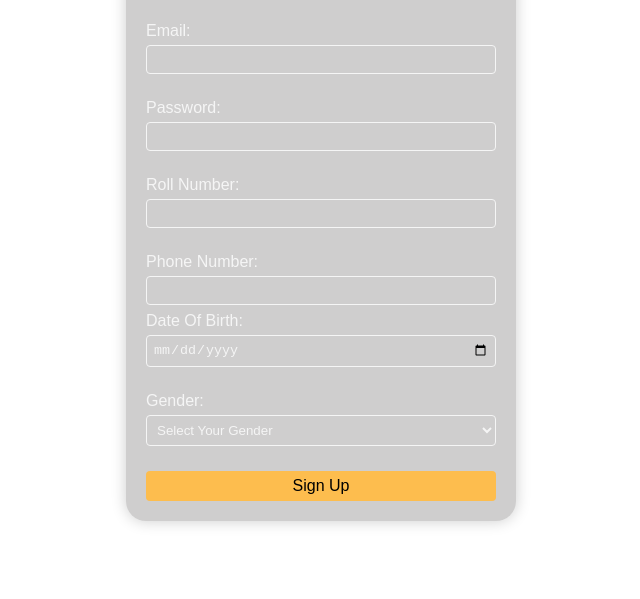
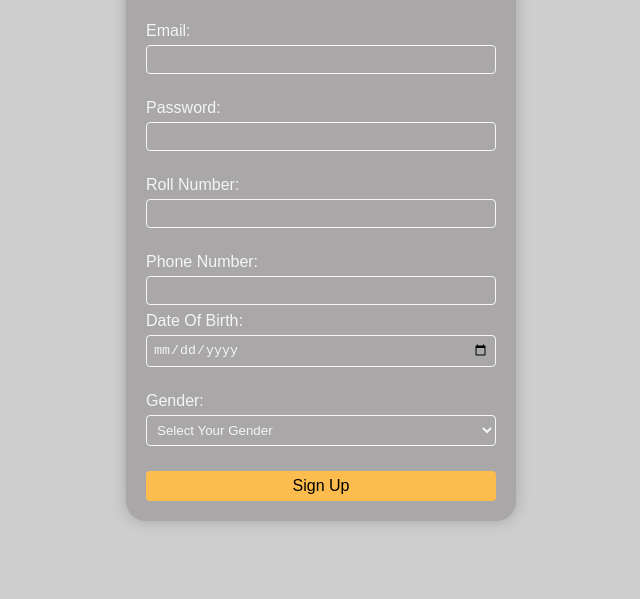
Before and after one commit to koushikkonderu/EAD-01_112, a plain HTML site: page index.html in a window 1280 px wide. Shown: the part 201-800 px from the top of the page, without its empty margins (319-959 px from the left). Drawn offline with Linux system fonts and the light colour scheme.

Commit message:
styles.css

```diff
--- a/styles.css
+++ b/styles.css
@@ -2,7 +2,7 @@ body{
     font-family: Arial, sans-serif;
     margin: 0;
     padding:0;
-    background-image: url('bg.jpg');
+    background-color: rgba(17, 10, 10, 0.2);
 
     background-size: cover;
     display: flex;
```
